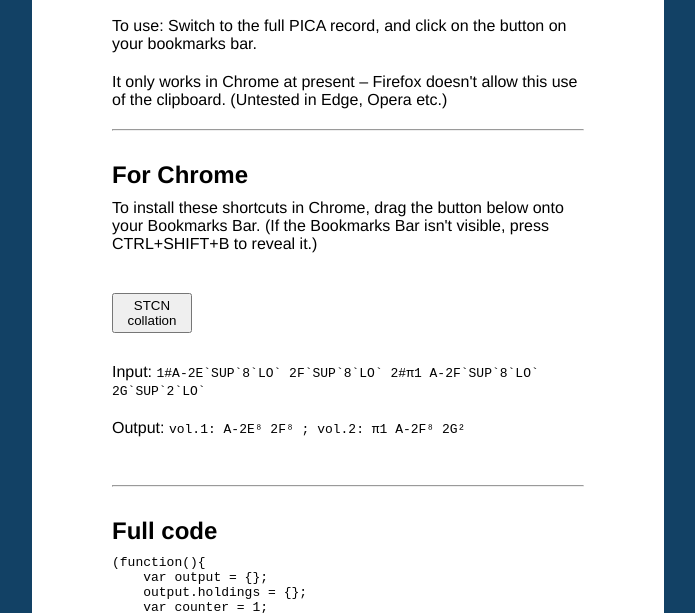
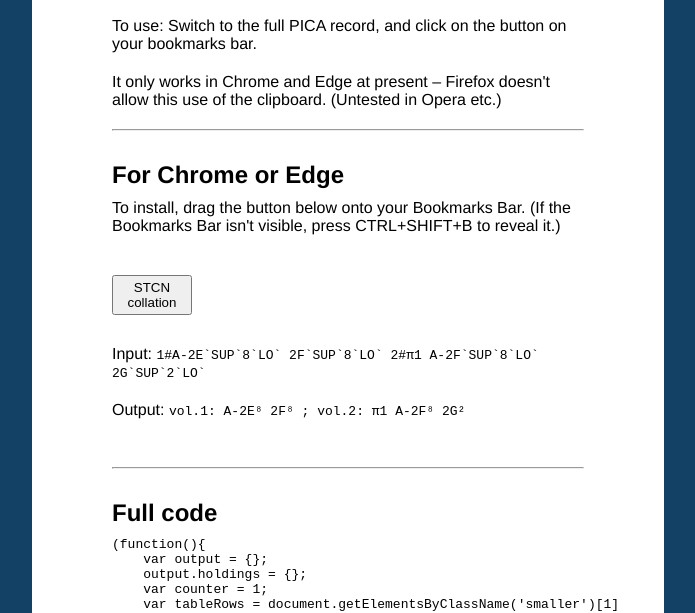
Before and after one commit to nankj/STCN-collation, a plain HTML site: page index.html in a window 1280 px wide. Shown: the part 187-800 px from the top of the page, without its empty margins (292-987 px from the left). Drawn offline with Linux system fonts and the light colour scheme.

Commit message:
Update index.html
Note support for Edge

```diff
--- a/index.html
+++ b/index.html
@@ -16,10 +16,10 @@
 		<h1>Get collation for multi-volume works</h1>
 		<p>This bookmarklet reads the 147B/02 field in a full PICA record, converts the superscript markup to true superscripts, enumerates the volumes, and copies the result to the clipboard.</p>
 		<p>To use: Switch to the full PICA record, and click on the button on your bookmarks bar.</p>
-		<p>It only works in Chrome at present – Firefox doesn't allow this use of the clipboard. (Untested in Edge, Opera etc.)</p>
+		<p>It only works in Chrome and Edge at present – Firefox doesn't allow this use of the clipboard. (Untested in Opera etc.)</p>
 	<hr>
-	<h2>For Chrome</h2>
-	<p>To install these shortcuts in Chrome, drag the button below onto your Bookmarks Bar. (If the Bookmarks Bar isn't visible, press CTRL+SHIFT+B to reveal it.)</p>
+	<h2>For Chrome or Edge</h2>
+	<p>To install, drag the button below onto your Bookmarks Bar. (If the Bookmarks Bar isn't visible, press CTRL+SHIFT+B to reveal it.)</p>
 
 
 
```
